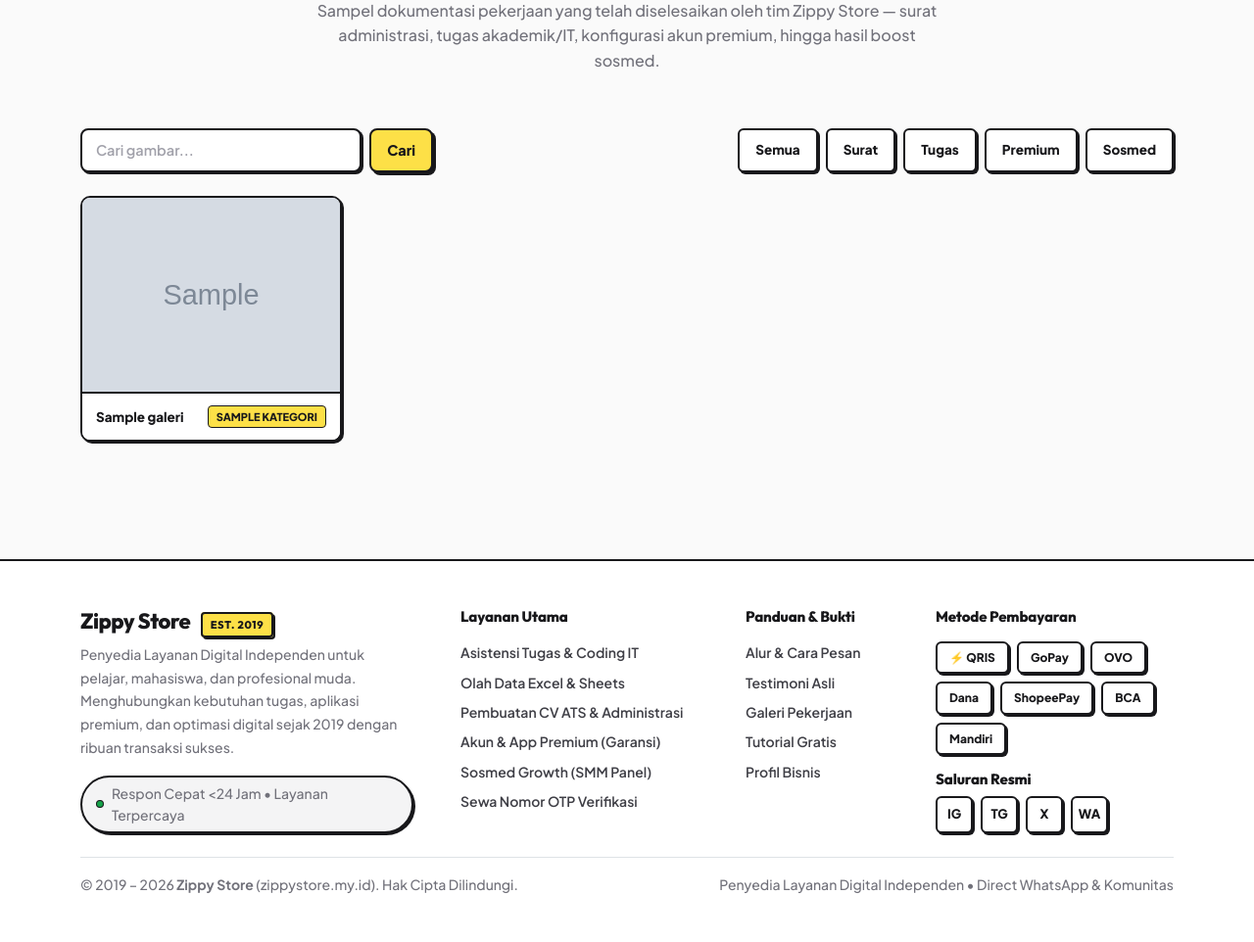
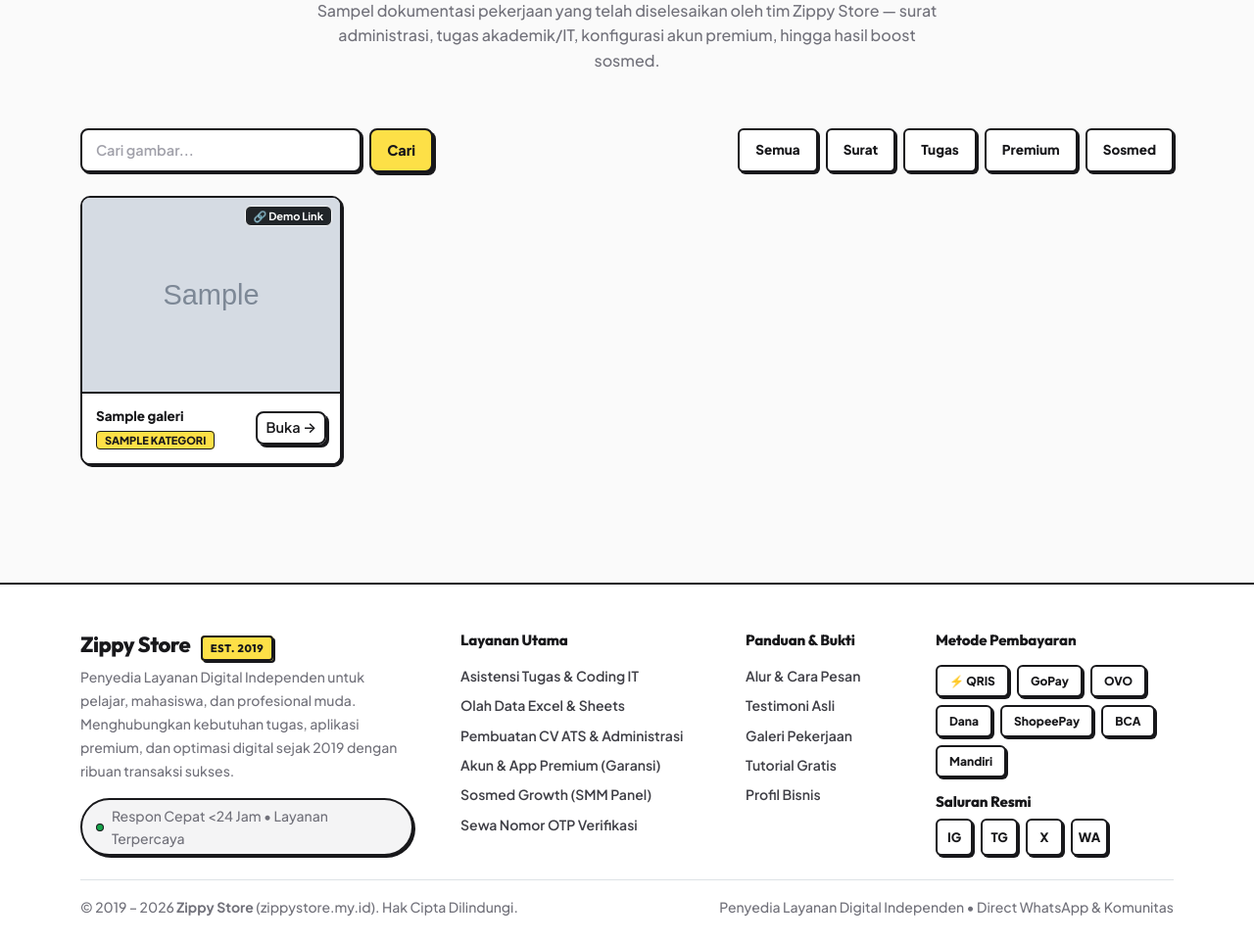
Before and after one commit to ekadwis/zippystore, a CodeIgniter 4 app: the page made by app/Views/gallery/index.php in a window 1280 px wide. Shown: the part 255-1217 px from the top of the page at 98% size. Before the commit the page ends 1167 px from the top, so only its background shows below. Run offline with PHP 8.4 and a stand-in for CodeIgniter, Linux system fonts and the light colour scheme; the template is opened without the code that fills it: most values are stand-ins (such as "Sample title", 1, 10 or a date in 2020); grey boxes marked "Sample" are stand-in pictures; some libraries are stand-ins or nearby versions.

Commit message:
feat(gallery): kembalikan link demo website dan deskripsi pada galeri portofolio

```diff
--- a/app/Controllers/Admin/GaleriController.php
+++ b/app/Controllers/Admin/GaleriController.php
@@ -51,10 +51,15 @@ class GaleriController extends BaseController
             return redirect()->back()->withInput()->with('error', 'Kategori tidak valid.');
         }
 
+        $link      = trim((string) $this->request->getPost('link'));
+        $deskripsi = trim((string) $this->request->getPost('deskripsi'));
+
         $data = [
             'nama'      => $nama,
             'file'      => $file,
             'kategori'  => $kategori,
+            'link'      => $link ?: null,
+            'deskripsi' => $deskripsi ?: null,
             'is_active' => $this->request->getPost('is_active') ? 1 : 0,
         ];
 
--- a/app/Models/GaleriModel.php
+++ b/app/Models/GaleriModel.php
@@ -10,7 +10,7 @@ class GaleriModel extends Model
     protected $primaryKey    = 'id';
     protected $returnType    = 'array';
     protected $useTimestamps = false;
-    protected $allowedFields = ['nama', 'file', 'kategori', 'is_active', 'created_at'];
+    protected $allowedFields = ['nama', 'file', 'kategori', 'link', 'deskripsi', 'is_active', 'created_at'];
 
     // Publik: filter kategori + pencarian nama (hanya aktif)
     public function getFiltered($kategori = null, $keyword = null)
--- a/app/Views/gallery/index.php
+++ b/app/Views/gallery/index.php
@@ -55,15 +55,34 @@
     <?php if (!empty($galeri)): ?>
       <div class="gallery-masonry">
         <?php foreach ($galeri as $g): ?>
-          <?php $src = galSrc($g['file']); ?>
-          <div class="g-item reveal" data-full="<?= esc($src, 'attr') ?>" data-nama="<?= esc($g['nama'], 'attr') ?>">
+          <?php
+            $src = galSrc($g['file']);
+            $hasLink = !empty($g['link']);
+          ?>
+          <div class="g-item reveal"
+               data-full="<?= esc($src, 'attr') ?>"
+               data-nama="<?= esc($g['nama'], 'attr') ?>"
+               data-link="<?= esc($g['link'] ?? '', 'attr') ?>"
+               data-deskripsi="<?= esc($g['deskripsi'] ?? '', 'attr') ?>">
             <div class="position-relative">
               <img src="<?= esc($src, 'attr') ?>" alt="<?= esc($g['nama']) ?>" loading="lazy">
               <div class="zoom-ico">🔍</div>
+              <?php if ($hasLink): ?>
+                <span class="badge bg-dark text-white position-absolute top-0 end-0 m-2 px-2 py-1 small border border-light" style="font-size:11px; z-index:2">
+                  🔗 Demo Link
+                </span>
+              <?php endif; ?>
             </div>
-            <div class="g-cap">
-              <span class="g-nama"><?= esc($g['nama']) ?></span>
-              <span class="g-kat"><?= esc($katLabel[$g['kategori']] ?? ucfirst($g['kategori'])) ?></span>
+            <div class="g-cap d-flex justify-content-between align-items-center">
+              <div>
+                <span class="g-nama d-block"><?= esc($g['nama']) ?></span>
+                <span class="g-kat"><?= esc($katLabel[$g['kategori']] ?? ucfirst($g['kategori'])) ?></span>
+              </div>
+              <?php if ($hasLink): ?>
+                <a href="<?= esc($g['link']) ?>" target="_blank" rel="noopener" class="btn btn-sm btn-outline-dark py-1 px-2 fw-semibold" onclick="event.stopPropagation();" title="Kunjungi Website">
+                  Buka &rarr;
+                </a>
+              <?php endif; ?>
             </div>
           </div>
         <?php endforeach; ?>
@@ -85,10 +104,19 @@
 <div class="modal fade" id="galModal" tabindex="-1">
   <div class="modal-dialog modal-dialog-centered modal-lg">
     <div class="modal-content" style="background:#ffffff;border:2px solid #18181b;box-shadow:6px 6px 0px 0px #18181b">
-      <div class="modal-body p-2 position-relative text-center">
+      <div class="modal-body p-3 position-relative text-center">
         <button type="button" class="btn-close position-absolute top-0 end-0 m-2" data-bs-dismiss="modal" style="z-index:2"></button>
-        <img src="" alt="" id="galModalImg" style="max-height:82vh;max-width:100%;border-radius:8px;border:2px solid #18181b">
-        <div id="galModalCap" class="text-muted-2 small py-2 fw-bold"></div>
+        <img src="" alt="" id="galModalImg" style="max-height:75vh;max-width:100%;border-radius:8px;border:2px solid #18181b">
+
+        <div class="d-flex justify-content-between align-items-center mt-3 flex-wrap gap-2 text-start">
+          <div>
+            <div id="galModalCap" class="text-dark fw-bold fs-6"></div>
+            <div id="galModalDesc" class="text-muted-2 small"></div>
+          </div>
+          <a href="#" id="galModalLink" target="_blank" rel="noopener" class="btn btn-accent px-4 py-2 fw-bold" style="display:none">
+            🌐 Kunjungi Website / Demo &rarr;
+          </a>
+        </div>
       </div>
     </div>
   </div>
@@ -110,12 +138,34 @@
 
   // Lightbox
   const galModalEl = document.getElementById('galModal');
-  const galImg = document.getElementById('galModalImg');
-  const galCap = document.getElementById('galModalCap');
+  const galImg     = document.getElementById('galModalImg');
+  const galCap     = document.getElementById('galModalCap');
+  const galDesc    = document.getElementById('galModalDesc');
+  const galLink    = document.getElementById('galModalLink');
+
   document.querySelectorAll('.g-item').forEach(item => {
     item.addEventListener('click', () => {
       galImg.src = item.dataset.full;
       galCap.textContent = item.dataset.nama || '';
+
+      // Deskripsi
+      if (item.dataset.deskripsi) {
+        galDesc.textContent = item.dataset.deskripsi;
+        galDesc.style.display = 'block';
+      } else {
+        galDesc.textContent = '';
+        galDesc.style.display = 'none';
+      }
+
+      // Link Demo Website
+      if (item.dataset.link) {
+        galLink.href = item.dataset.link;
+        galLink.style.display = 'inline-flex';
+      } else {
+        galLink.href = '#';
+        galLink.style.display = 'none';
+      }
+
       bootstrap.Modal.getOrCreateInstance(galModalEl).show();
     });
   });
```
Also changed, not shown: app/Database/Migrations/2026-11-10-052142_AddLinkToGaleri.php (added, +32 -0 lines), app/Views/admin/galeri/form.php (+11 -0 lines).
